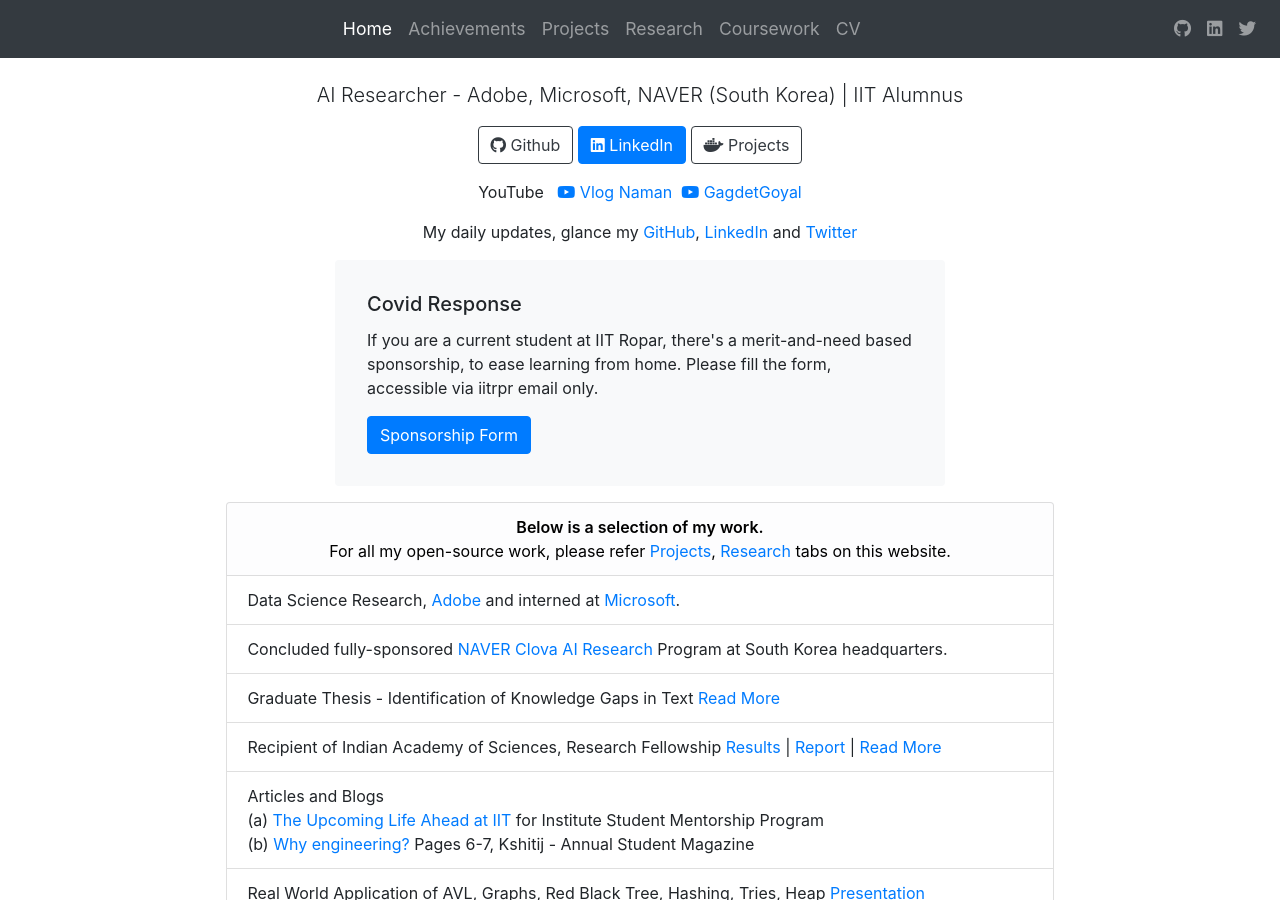
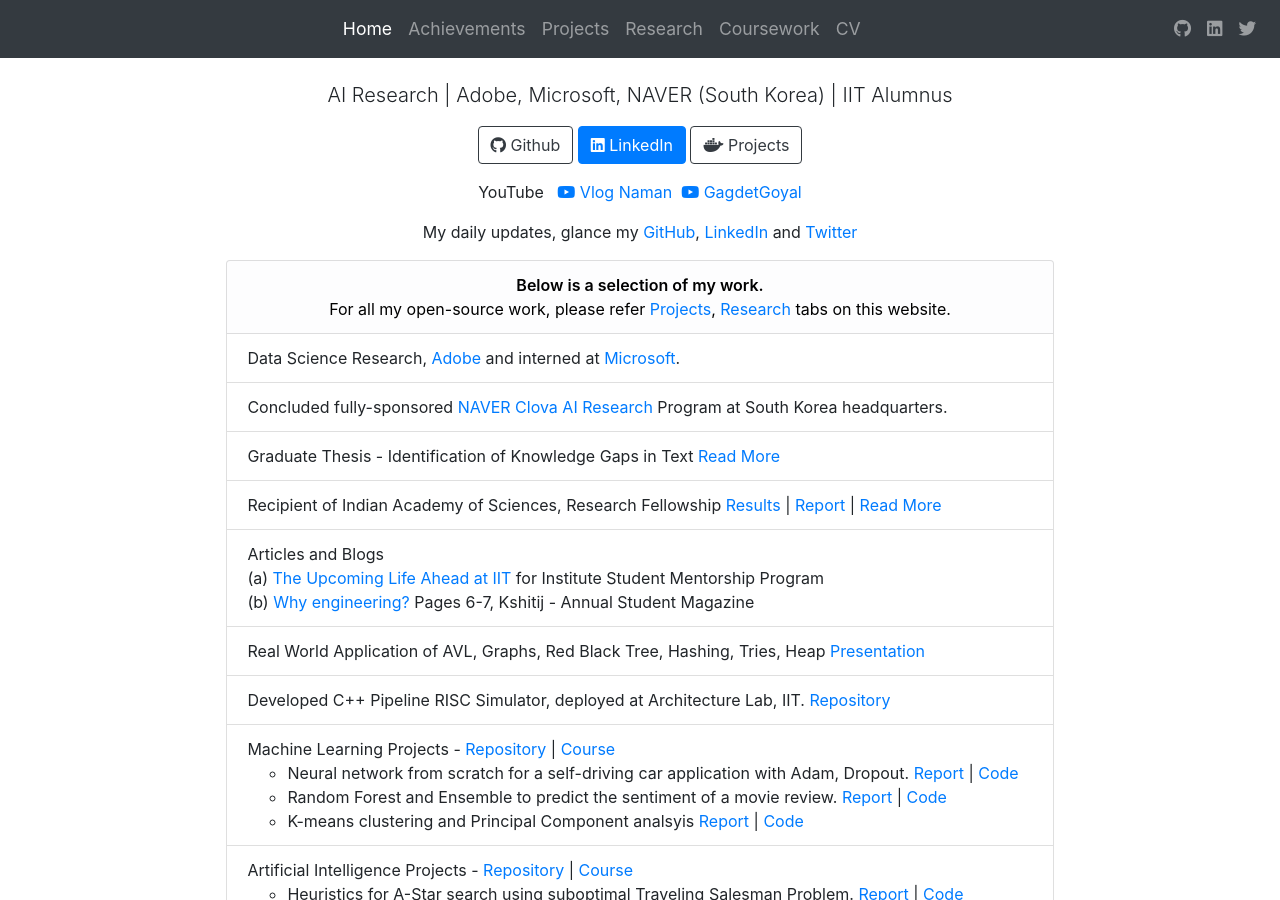
Before and after one commit to thenamangoyal/thenamangoyal.github.io, a Jekyll site: the page built from index.html, in a window 1280 px wide and 900 px high. Built offline with Jekyll 4.4.1, drawn with Linux system fonts in a browser that asks for light colours; nearby versions of some CDN libraries.

Commit message:
Remove covid response

```diff
--- a/index.html
+++ b/index.html
@@ -10,7 +10,7 @@ layout: bootstrap
 
         <!-- <h1 class="jumbotron-heading">Heading</h1> -->
         <p class="text-center lead">
-            AI Researcher - Adobe, Microsoft, NAVER (South Korea) | IIT Alumnus
+            AI Research | Adobe, Microsoft, NAVER (South Korea) | IIT Alumnus
         </p>
         <!-- <p class="text-center">"It is in your moments of decision that your destiny is shaped."<br>Source: My High-School Notebook &amp; Tony Robbins</p> -->
 
@@ -41,15 +41,7 @@ layout: bootstrap
                 <br>
                  <a href="mailto:namangoyal1001@gmail.com"><i class="far fa-envelope"></i> &nbsp;namangoyal1001@gmail.com</a>
             </p> -->
-        <div class="container">
-        <div class="card w-100 bg-light mb-0">
-            <div class="card-body">
-                <h5 class="card-title">Covid Response</h5>
-                <blockquote>If you are a current student at IIT Ropar, there's a merit-and-need based sponsorship, to ease learning from home. Please fill the form, accessible via iitrpr email only.</blockquote>
-                <a href="https://forms.gle/fGc3N7abiHjshVLq8" class="btn btn-primary">Sponsorship Form</a>
-            </div>
-        </div>
-        </div>
+
 
     </div>
 </section>
```
